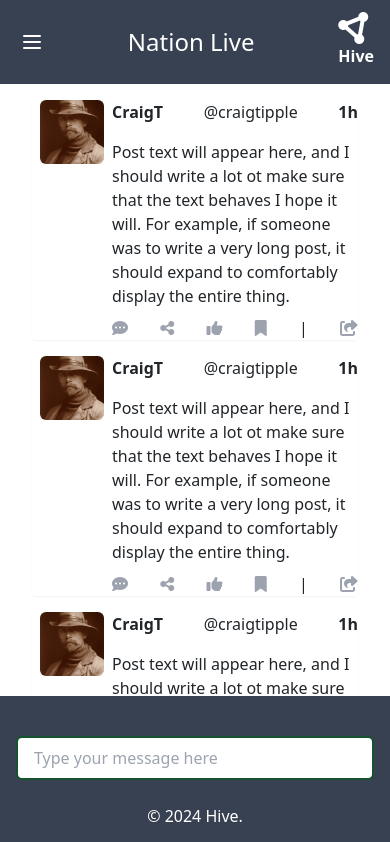
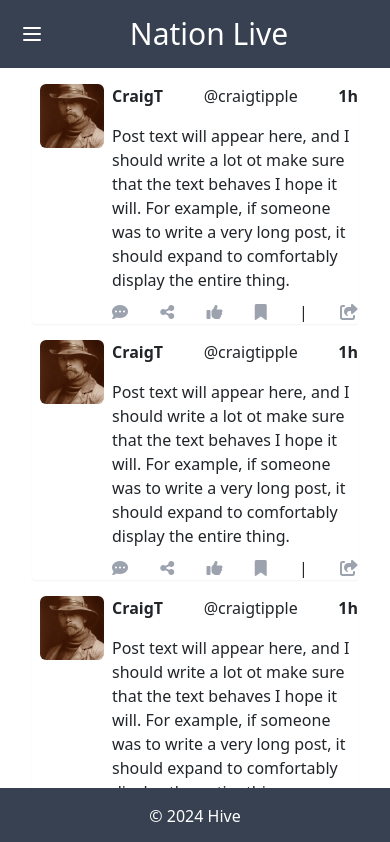
Before and after one commit to CraigAT1181/hive_fe, a React (Vite) app: page / in a window 390 px wide. Shown: the top 842 px of the page. Built offline with nearby package versions, Linux system fonts and the light colour scheme.

Commit message:
Added Hive logo to HeaderDrawer. Created SubmitMessagePanel.

```diff
--- a/src/components/Footer/Footer.jsx
+++ b/src/components/Footer/Footer.jsx
@@ -1,51 +1,9 @@
-import React, { useState } from "react";
+import React from "react";
 
 export default function Footer() {
-  const [messageInput, setMessageInput] = useState("");
-
-  const onSendMessage = () => {
-    if (messageInput.trim() !== "") {
-      console.log("Sent!");
-    }
-  };
-
-  function handleChange(e) {
-    setMessageInput(e.target.value);
-  }
-
-  function handleSend(e) {
-    e.preventDefault();
-    onSendMessage();
-  }
-
   return (
     <div className="footer">
-      <div className="my-4">
-        <form onSubmit={handleSend}>
-          <div className="w-full relative">
-            <label
-              htmlFor="comment-input"
-              className="form-label"></label>
-            <input
-              id="comment-input"
-              className="message-input"
-              type="text"
-              placeholder="Type your message here"
-              value={messageInput}
-              onChange={handleChange}
-            />
-            {messageInput && (
-              <button
-                id="comment-button"
-                className="message-send-button"
-                type="submit">
-                <i className="fa-solid fa-xl text-gray-700 fa-arrow-right"></i>
-              </button>
-            )}
-          </div>
-        </form>
-      </div>
-      <p className="text-white mb-0">&copy; 2024 Hive.</p>
+      <p className="text-white mb-0">&copy; 2024 Hive</p>
     </div>
   );
 }
--- a/src/components/Header/Header.jsx
+++ b/src/components/Header/Header.jsx
@@ -43,18 +43,13 @@
         </button>
       </div>
       <div className="flex flex-grow justify-center lg:hidden">
-        <span className="text-2xl font-thin">{pageTitle}</span>
+        <span className="text-3xl font-thin">{pageTitle}</span>
       </div>
 
       <div className="hidden lg:block">
         <HeaderNav pageTitle={pageTitle} />
       </div>
-      <div className="flex items-center justify-center relative">
-        <div>
-          <i className="fa-solid fa-2xl fa-circle-nodes"></i>
-          <p className="font-semibold m-0 mt-1">Hive</p>
-        </div>
-      </div>
+
       <HeaderDrawer
         isDrawerOpen={isDrawerOpen}
         toggleDrawer={toggleDrawer}
--- a/src/components/Header/HeaderDrawer.jsx
+++ b/src/components/Header/HeaderDrawer.jsx
@@ -20,30 +20,35 @@
       className={`drawer-secondary transform ${
         isDrawerOpen ? "translate-x-0" : "-translate-x-full"
       } transition-transform`}
-      onClick={toggleDrawer}
-    >
-      <div className="drawer-primary" onClick={(e) => e.stopPropagation()}>
-        <button onClick={toggleDrawer} className="drawer-close">
+      onClick={toggleDrawer}>
+      <div
+        className="drawer-primary"
+        onClick={(e) => e.stopPropagation()}>
+        <button
+          onClick={toggleDrawer}
+          className="drawer-close">
           <svg
             className="w-6 h-6"
             fill="none"
             stroke="currentColor"
             viewBox="0 0 24 24"
-            xmlns="http://www.w3.org/2000/svg"
-          >
+            xmlns="http://www.w3.org/2000/svg">
             <path
               strokeLinecap="round"
               strokeLinejoin="round"
               strokeWidth="2"
-              d="M6 18L18 6M6 6l12 12"
-            ></path>
+              d="M6 18L18 6M6 6l12 12"></path>
           </svg>
         </button>
         <div className="drawer-user-section">
           {user ? (
             <>
               <div>
-                <img src={user.profile_pic} className="drawer-profile-icon" alt="User's profile picture" />
+                <img
+                  src={user.profile_pic}
+                  className="drawer-profile-icon"
+                  alt="User's profile picture"
+                />
               </div>
               <div>
                 <p className="mb-0">{user.full_name}</p>
@@ -57,13 +62,14 @@
                 <p>Join the Hive!</p>
               </div>
               <div className="flex justify-center">
-                <button className="login-button" onClick={handleLogin}>
+                <button
+                  className="login-button"
+                  onClick={handleLogin}>
                   Login
                 </button>
                 <button
                   className="register-button"
-                  onClick={() => navigate("/register")}
-                >
+                  onClick={() => navigate("/register")}>
                   Register
                 </button>
               </div>
@@ -73,7 +79,10 @@
         <hr />
 
         <nav className="drawer-nav">
-          <Link to="/" className="drawer-nav-item" onClick={toggleDrawer}>
+          <Link
+            to="/"
+            className="drawer-nav-item"
+            onClick={toggleDrawer}>
             <div className="flex">
               <div className="mr-4 w-6">
                 <i className="fa-solid fa-tower-broadcast"></i>
@@ -86,8 +95,7 @@
           <Link
             to="/speakers-corner"
             className="drawer-nav-item"
-            onClick={toggleDrawer}
-          >
+            onClick={toggleDrawer}>
             <div className="flex">
               <div className="mr-4 w-6">
                 <i className="fa-solid fa-microphone"></i>
@@ -102,8 +110,7 @@
               <Link
                 to="/community"
                 className="drawer-nav-item"
-                onClick={toggleDrawer}
-              >
+                onClick={toggleDrawer}>
                 <div className="flex">
                   <div className="mr-4 w-6">
                     <i className="fa-solid fa-users-line"></i>
@@ -116,8 +123,7 @@
               <Link
                 to="/town-hall"
                 className="drawer-nav-item"
-                onClick={toggleDrawer}
-              >
+                onClick={toggleDrawer}>
                 <div className="flex">
                   <div className="mr-4 w-6">
                     <i className="fa-solid fa-house-flag"></i>
@@ -133,8 +139,7 @@
           <Link
             to="/protests"
             className="drawer-nav-item"
-            onClick={toggleDrawer}
-          >
+            onClick={toggleDrawer}>
             <div className="flex">
               <div className="mr-4 w-6">
                 <i className="fa-solid fa-bullhorn"></i>
@@ -149,8 +154,7 @@
               <Link
                 to="/messages"
                 className="drawer-nav-item"
-                onClick={toggleDrawer}
-              >
+                onClick={toggleDrawer}>
                 <div className="flex">
                   <div className="mr-4 w-6">
                     <i className="fa-solid fa-envelope"></i>
@@ -163,8 +167,7 @@
               <Link
                 to="/messages"
                 className="drawer-nav-item"
-                onClick={toggleDrawer}
-              >
+                onClick={toggleDrawer}>
                 <div className="flex">
                   <div className="mr-4 w-6">
                     <i className="fa-solid fa-bell"></i>
@@ -178,8 +181,7 @@
               <Link
                 to="/profile"
                 className="drawer-nav-item"
-                onClick={toggleDrawer}
-              >
+                onClick={toggleDrawer}>
                 <div className="flex  mt-16">
                   <div className="mr-4 w-6">
                     <i className="fa-solid fa-user"></i>
@@ -192,8 +194,7 @@
               <Link
                 to="/settings"
                 className="drawer-nav-item"
-                onClick={toggleDrawer}
-              >
+                onClick={toggleDrawer}>
                 <div className="flex">
                   <div className="mr-4 w-6">
                     <i className="fa-solid fa-gear"></i>
@@ -208,11 +209,17 @@
         </nav>
         {user && (
           <div className="flex justify-center">
-            <button className="logout-button-drawer" onClick={handleLogout}>
+            <button
+              className="logout-button-drawer"
+              onClick={handleLogout}>
               Logout
             </button>
           </div>
         )}
+        <div className="bg-gray-700 flex justify-center">
+          <img src={"/H.png"} alt="Hive logo" className="h-36 w-36" />
+
+        </div>
       </div>
     </div>
   );
--- /dev/null
+++ b/src/components/SubmitMessagePanel/SubmitMessagePanel.jsx
@@ -0,0 +1,48 @@
+import React, { useState } from "react";
+
+export default function SubmitMessagePanel() {
+  const [messageInput, setMessageInput] = useState("");
+
+  const onSendMessage = () => {
+    if (messageInput.trim() !== "") {
+      console.log("Sent!");
+    }
+  };
+
+  function handleChange(e) {
+    setMessageInput(e.target.value);
+  }
+
+  function handleSend(e) {
+    e.preventDefault();
+    onSendMessage();
+  }
+
+  return (
+    <div className="my-4">
+      <form onSubmit={handleSend}>
+        <div className="w-full relative">
+          <label
+            htmlFor="comment-input"
+            className="form-label"></label>
+          <input
+            id="comment-input"
+            className="message-input"
+            type="text"
+            placeholder="Post your message here"
+            value={messageInput}
+            onChange={handleChange}
+          />
+          {messageInput && (
+            <button
+              id="comment-button"
+              className="message-send-button"
+              type="submit">
+              <i className="fa-solid fa-xl text-gray-700 fa-arrow-right"></i>
+            </button>
+          )}
+        </div>
+      </form>
+    </div>
+  );
+}
--- a/src/index.css
+++ b/src/index.css
@@ -97,7 +97,7 @@
 /* -- MESSAGE INPUT -- */
 
 .message-input {
-  @apply w-full pr-10 pl-4 py-2 border-2 border-green-900 rounded-md focus:outline-none focus:ring-2 focus:ring-gray-500 focus:border-transparent lg:w-96;
+  @apply w-full text-center pr-10 pl-4 py-2 border-2 border-green-900 rounded-md focus:outline-none focus:ring-2 focus:ring-gray-500 focus:border-transparent lg:w-96;
 }
 
 .message-send-button {
```
Also changed, not shown: src/App.jsx (+49 -14 lines), public/H.png (added).
